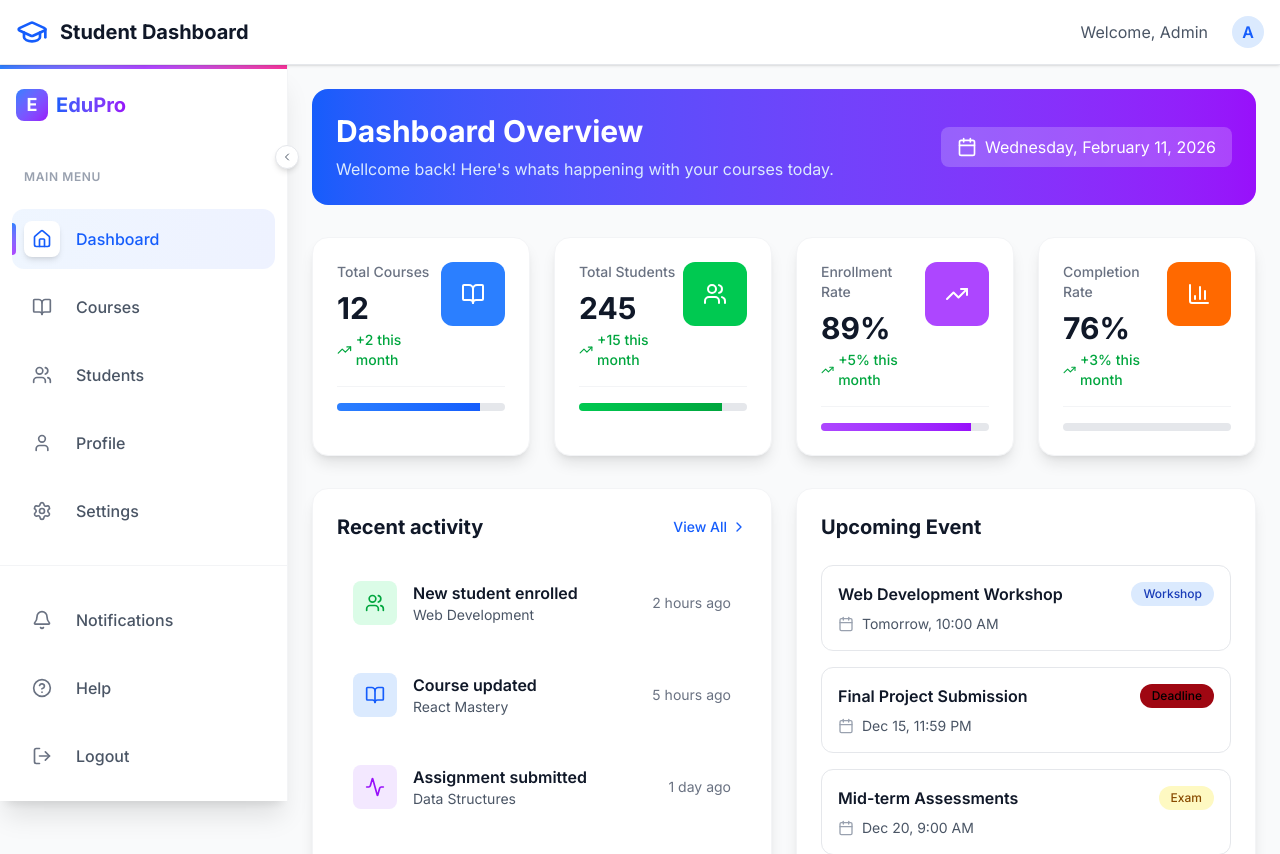
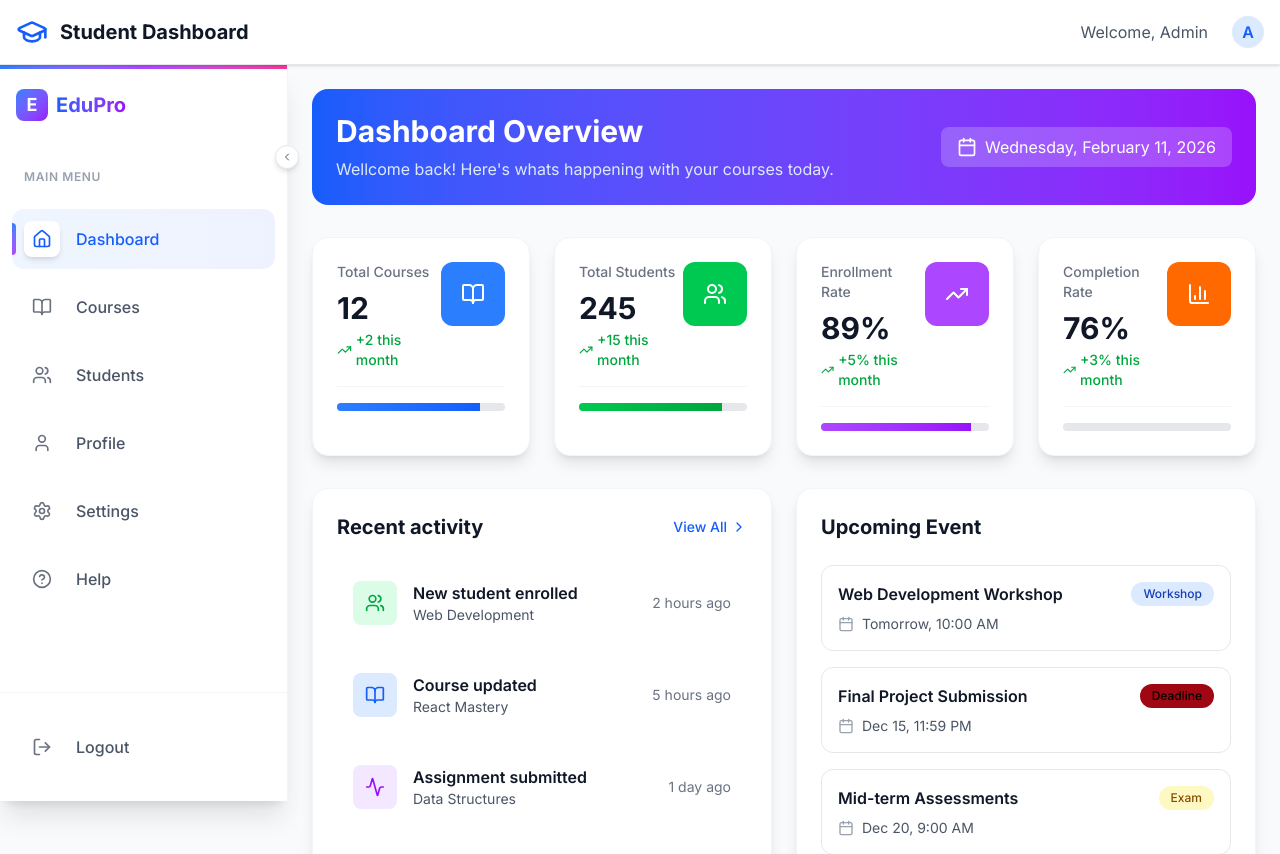
Before and after one commit to RavinduThilinaka/student-dashboard, a Next.js app in the folder student-dashboard/: page / in a window 1280 px wide. Shown: the top 854 px of the page. Built offline with nearby package versions, Linux system fonts and the light colour scheme.

Commit message:
update side bar

```diff
--- a/student-dashboard/components/layout/Sidebar.tsx
+++ b/student-dashboard/components/layout/Sidebar.tsx
@@ -11,7 +11,6 @@ import {
   ChevronLeft,
   ChevronRight,
   LogOut,
-  Bell,
   HelpCircle
 } from 'lucide-react'
 import Link from 'next/link'
@@ -23,11 +22,11 @@ const menuItems = [
   { icon: Users, label: 'Students', href: '/students', gradient: 'from-green-500 to-green-600' },
   { icon: User, label: 'Profile', href: '/profile', gradient: 'from-pink-500 to-pink-600' },
   { icon: Settings, label: 'Settings', href: '#', gradient: 'from-gray-500 to-gray-600' },
+  { icon: HelpCircle, label: 'Help', href: '#', gradient: 'from-indigo-500 to-indigo-600' },
 ]
 
 const bottomMenuItems = [
-  { icon: Bell, label: 'Notifications', href: '#', gradient: 'from-yellow-500 to-yellow-600' },
-  { icon: HelpCircle, label: 'Help', href: '#', gradient: 'from-indigo-500 to-indigo-600' },
+
   { icon: LogOut, label: 'Logout', href: '#', gradient: 'from-red-500 to-red-600' },
 ]
 
@@ -123,11 +122,6 @@ export default function Sidebar() {
                           ? 'text-white'
                           : 'text-gray-500 group-hover:text-gray-700'
                       }`} />
-
-
-                      {item.label === 'Notifications' && (
-                        <span className="absolute -top-1 -right-1 w-4 h-4 bg-red-500 border-2 border-white rounded-full"></span>
-                      )}
                     </div>
 
 
@@ -195,7 +189,6 @@ export default function Sidebar() {
               )
             })}
           </ul>
-
         </div>
       </div>
     </aside>
```
